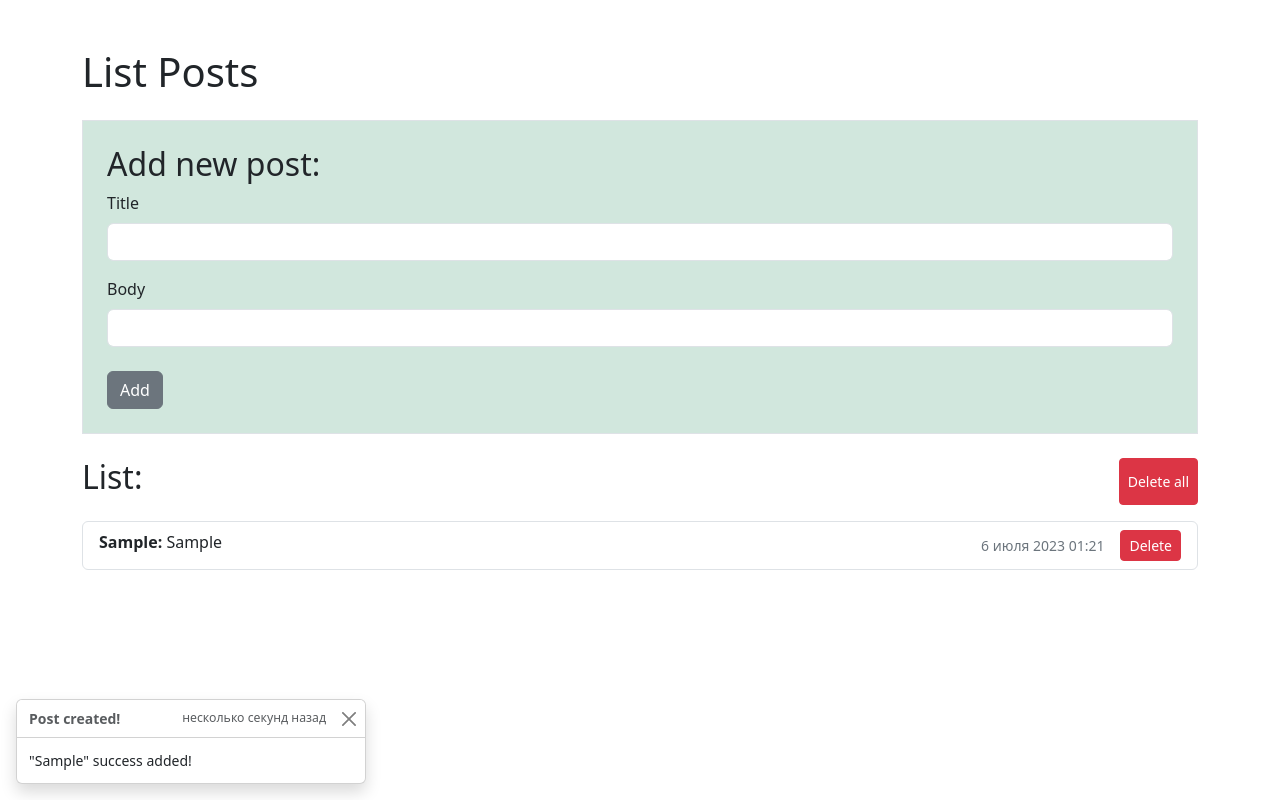
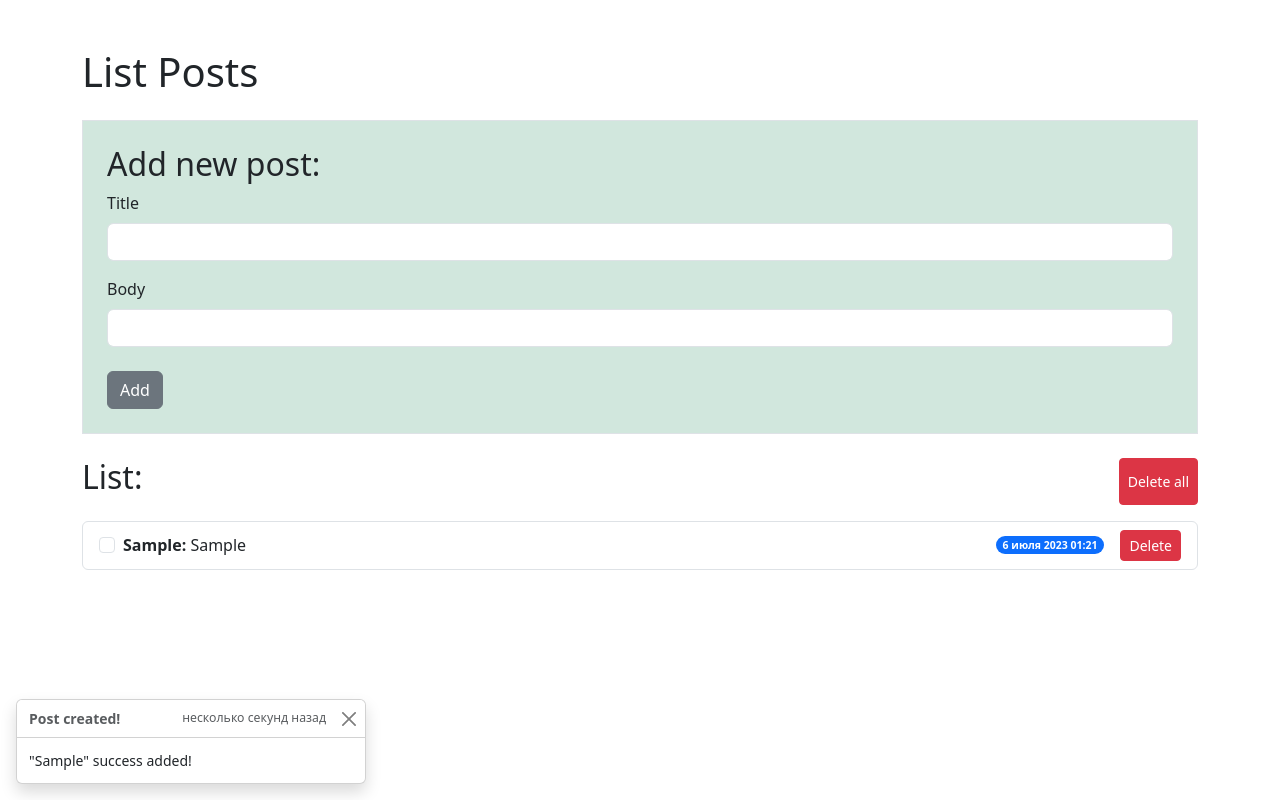
Before and after one commit to Manzadey/vue-project, a Vue app: page / in a window 1280 px wide. Both pictures are taken after typing "Sample", "Sample" into the empty fields and a click on the button "Add". Built offline with nearby package versions, Linux system fonts and the light colour scheme.

Commit message:
refactoring, add closed item

```diff
--- a/src/App.vue
+++ b/src/App.vue
@@ -1,8 +1,8 @@
 <script>
 
 import {defineComponent} from "vue";
-import Form from "@/components/Form.vue";
-import List from "@/components/List.vue";
+import Form from "@/components/Posts/Form.vue";
+import List from "@/components/Posts/List.vue";
 import MyToast from "@/components/UI/MyToast.vue";
 
 const storageName = 'vue-posts';
@@ -44,6 +44,8 @@ export default defineComponent({
     deletePost(id) {
       this.posts = this.posts.filter(post => post.id !== id);
 
+      console.log(this.posts)
+
       this.addMessage('Post deleted!', 'alert-warning');
 
       this.updateStoragePosts();
@@ -77,8 +79,22 @@ export default defineComponent({
         body: body,
         timestamp: Date.now()
       });
+    },
 
-      console.log(this.toasts)
+    closePost(id, isClosed, date) {
+      this.posts = this.getPosts().map(post => {
+        if (post.id === id) {
+          if (isClosed) {
+            post['date_closed'] = date;
+          } else {
+            delete post['date_closed'];
+          }
+        }
+
+        return post;
+      });
+
+      this.updateStoragePosts();
     }
   }
 })
@@ -94,10 +110,23 @@ export default defineComponent({
       <Form @create="createPost" @error="checkError"/>
 
       <div class="my-4">
-        <my-alert v-for="message in messages" :key="message.id" v-if="messages.length > 0" :message="message.text" :type="message.type" :id="message.id" @close="closeAlert"/>
+        <my-alert
+            v-if="messages.length > 0"
+            v-for="message in messages"
+            :key="message.id"
+            :message="message.text"
+            :type="message.type"
+            :id="message.id"
+            @close="closeAlert"
+        />
       </div>
 
-      <List :posts="posts" @delete="deletePost" @deleteAll="deletePosts"/>
+      <List
+          :posts="posts"
+          @delete="deletePost"
+          @deleteAll="deletePosts"
+          @closed="closePost"
+      />
 
       <div class="toast-container position-fixed start-0 bottom-0 p-3">
         <my-toast v-for="toast in toasts" :body="toast.body" :title="toast.title" :timestamp="toast.timestamp" :key="toast.timestamp"/>
--- a/src/components/List.vue
+++ /dev/null
@@ -1,58 +0,0 @@
-<script>
-export default {
-  props: {
-    posts: {
-      type: Array,
-      default: []
-    }
-  },
-
-  data() {
-    return {
-      postExists: false,
-    }
-  },
-
-  methods: {
-    deletePost(id) {
-      this.$emit('delete', id);
-    },
-    deletePosts() {
-      this.$emit('deleteAll');
-    }
-  },
-
-  computed: {
-    postExists() {
-      return this.posts.length > 0;
-    }
-  }
-}
-</script>
-
-<template>
-  <div>
-    <div class="d-flex justify-content-between">
-      <h2>List:</h2>
-      <button class="btn btn-danger btn-sm" @click.prevent="deletePosts" v-if="postExists">Delete all</button>
-    </div>
-    <div class="mt-3">
-      <ul class="list-group" v-if="postExists">
-        <li class="list-group-item" v-for="post in posts">
-          <div class="d-flex justify-content-between">
-            <div>
-              <strong>{{ post.title }}<span v-if="post.body.length > 0">:</span></strong> {{ post.body }}
-            </div>
-            <div class="d-flex align-items-center small text-secondary gap-3">
-              <span v-if="post.date">{{ $dayjs(post.date).format('D MMMM YYYY HH:mm') }}</span>
-              <button class="btn btn-danger btn-sm" @click.prevent="deletePost(post.id)">Delete</button>
-            </div>
-          </div>
-        </li>
-      </ul>
-      <div class="alert alert-danger" role="alert" v-else>
-        Posts list is empty!
-      </div>
-    </div>
-  </div>
-</template>
--- a/src/components/Form.vue
+++ b/src/components/Posts/Form.vue
@@ -39,7 +39,6 @@
     <form @submit.prevent="addPost">
       <my-input label="Title" name="title" class="mb-3" v-model="form.title"/>
       <my-input label="Body" name="body" v-model="form.body"/>
-
       <button type="submit" class="btn btn-secondary mt-4">Add</button>
     </form>
   </div>
--- /dev/null
+++ b/src/components/Posts/Item.vue
@@ -0,0 +1,81 @@
+<script>
+export default {
+  emits: [
+    'delete',
+    'closed'
+  ],
+
+  props: {
+    title: {
+      type: String,
+      required: true,
+    },
+    body: {
+      type: String,
+      default: '',
+    },
+    date: {
+      type: Number,
+      required: true
+    },
+    date_closed: {
+      type: Number,
+    },
+    id: {
+      type: Number,
+      required: true
+    },
+    closed: {
+      type: Boolean,
+      default: false,
+    }
+  },
+
+  data() {
+    return {
+      closed: !!this.date_closed,
+    }
+  },
+  methods: {
+    deletePost() {
+      this.$emit('delete', this.id);
+    },
+
+    checkClosed() {
+      this.$emit('closed', this.id, this.closed, Date.now());
+    }
+  },
+
+  computed: {
+    listItemClassObject: function () {
+      return {
+        'list-group-item': true,
+        'list-group-item-success': this.date_closed,
+      }
+    }
+  }
+}
+</script>
+
+<template>
+  <li :class="listItemClassObject">
+    <div class="d-flex justify-content-between align-items-center">
+      <div class="d-flex align-items-center">
+        <div class="form-check m-0">
+          <input class="form-check-input" type="checkbox" :id="id + '-success'" v-model="closed" @change="checkClosed">
+          <label class="form-check-label" :for="id + '-success'">
+          </label>
+        </div>
+
+        <div>
+          <strong>{{ title }}<span v-if="body">: </span></strong> {{ body }}
+        </div>
+      </div>
+      <div class="d-flex align-items-center small text-secondary gap-3">
+        <span v-if="date_closed" class="badge bg-secondary rounded-pill">{{ $dayjs(date_closed).format('D MMMM YYYY HH:mm') }}</span>
+        <span v-if="date" class="badge bg-primary rounded-pill">{{ $dayjs(date).format('D MMMM YYYY HH:mm') }}</span>
+        <button class="btn btn-danger btn-sm" @click.prevent="deletePost(id)">Delete</button>
+      </div>
+    </div>
+  </li>
+</template>
--- /dev/null
+++ b/src/components/Posts/List.vue
@@ -0,0 +1,81 @@
+<script>
+import Item from "@/components/Posts/Item.vue";
+import MyAlert from "@/components/UI/MyAlert.vue";
+
+export default {
+  components: {MyAlert, Item},
+  props: {
+    posts: {
+      type: Array,
+      default: []
+    }
+  },
+
+  emits: [
+    'delete',
+    'deleteAll',
+    'closed',
+  ],
+
+  data() {
+    return {
+      postExists: false,
+    }
+  },
+
+  methods: {
+    deletePost(id) {
+      this.$emit('delete', id);
+    },
+    deletePosts() {
+      this.$emit('deleteAll');
+    },
+
+    closedPost(id, closed, date) {
+      this.$emit('closed', id, closed, date);
+    }
+  },
+
+  computed: {
+    postExists() {
+      return this.posts.length > 0;
+    }
+  }
+}
+</script>
+
+<template>
+  <div>
+    <div class="d-flex justify-content-between">
+      <h2>List:</h2>
+      <button
+          class="btn btn-danger btn-sm"
+          @click.prevent="deletePosts"
+          v-if="postExists"
+      >
+        Delete all
+      </button>
+    </div>
+    <div class="mt-3">
+      <ul class="list-group"
+          v-if="postExists">
+        <item
+            v-for="post in posts"
+            :id="post.date"
+            :title="post.title"
+            :body="post.body"
+            :date="post.date"
+            :date_closed="post.date_closed"
+            @delete="deletePost"
+            @closed="closedPost"
+        />
+      </ul>
+      <my-alert
+          message="dsadsa"
+          type="alert-danger"
+          :is-closest="false"
+          v-else
+      />
+    </div>
+  </div>
+</template>
--- a/src/components/UI/MyAlert.vue
+++ b/src/components/UI/MyAlert.vue
@@ -9,6 +9,10 @@
     type: {
       type: String,
       default: 'alert-success'
+    },
+    isClosest: {
+      type: Boolean,
+      default: true,
     },
     id: Number
   },
@@ -24,6 +28,11 @@
 <template>
   <div :class="type" class="alert d-flex alert-dismissible" role="alert">
     <div>{{ message }}</div>
-    <button type="button" class="btn-close" @click="close()"></button>
+    <button
+        type="button"
+        class="btn-close"
+        @click="close()"
+        v-if="isClosest"
+    ></button>
   </div>
 </template>
```
Lines whose indentation alone changed are shown as unchanged.
